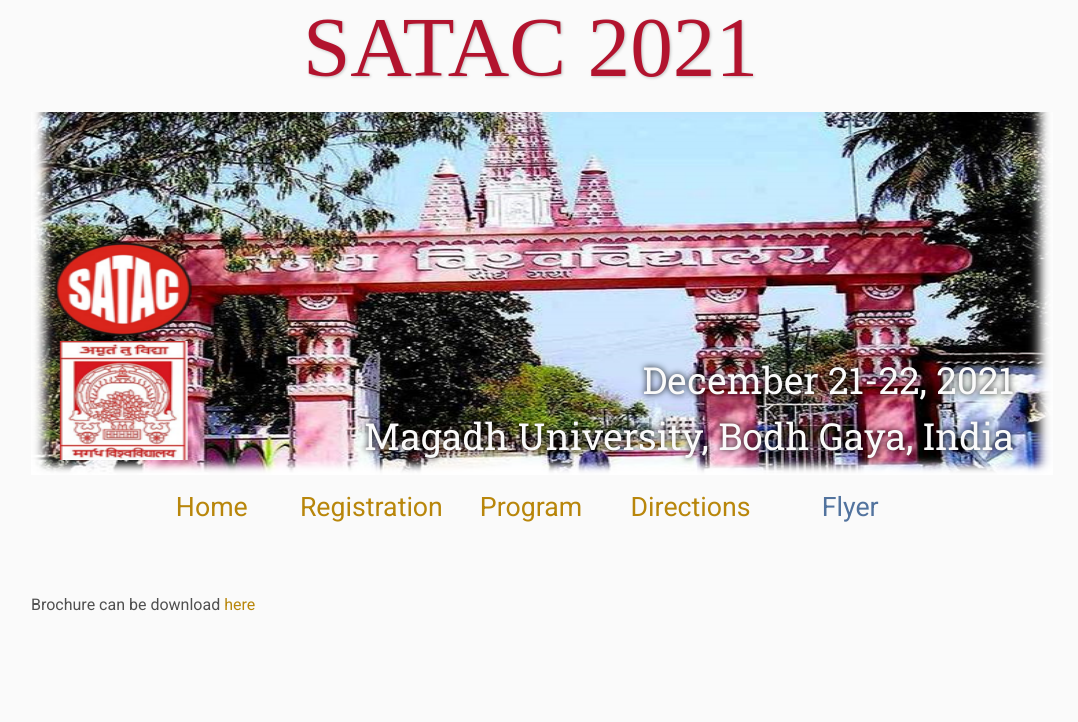
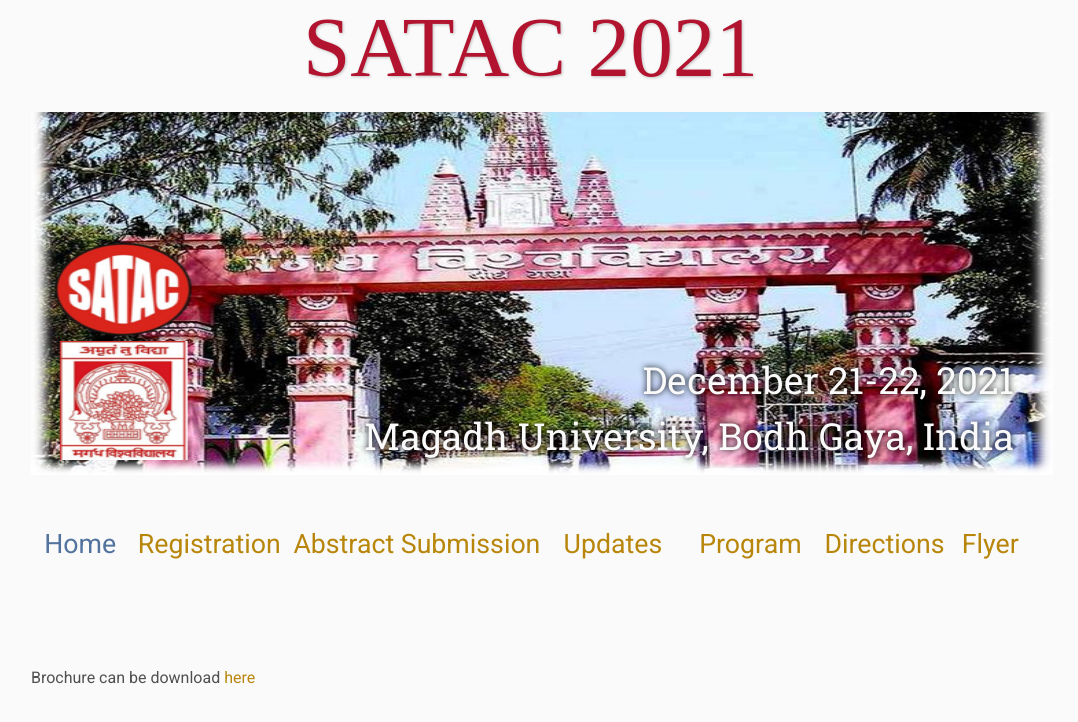
Before and after one commit to satac2021/satac2021.github.io, a plain HTML site: page flyer/index.html in a window 1280 px wide. Shown: the whole page, without its empty margins (109-1187 px from the left). Drawn offline with Linux system fonts and the light colour scheme; files that its build step writes are made by us from their sources.

Commit message:
Add files via upload

```diff
--- a/flyer/index.html
+++ b/flyer/index.html
@@ -23,19 +23,32 @@
         December 21-22, 2021 <br>
         Magadh University, Bodh Gaya, India</div>
     </div>
-    <table class="navigation">
+
+    <table class="navigation" style="width: 996px; height: 101px;">
       <tbody>
         <tr>
-          <td class="navigation"> <a title="Conference Home Page" href=".">Home</a>
-          </td>
-          <td class="navigation"> <a title="Register for the Conference" href="registration">Registration</a>
-          </td>
-          <td class="navigation"> <a title="Conference Program" href="program">Program</a>
-          </td>
-          <td class="navigation"> <a title="Directions to the Conference" href="directions">Directions</a>
-          </td>
-          <td class="navigation"> <a class="current" title="Conference Flyer" href="flyer">Flyer</a>
-          </td>
+          <td class="navigation" style="width: 110.283px;"> <a class="current"
+
+              title="Conference Home Page" href=".">Home</a> </td>
+          <td class="navigation" style="width: 187.183px;"> <a title="Register for the Conference"
+
+              href="registration">Registration</a> </td>
+          <td class="navigation" style="width: 187.183px;"> <a title="Abstract Submission"
+
+              href="Abstract_Submission/index.html" target="_top">Abstract
+              Submission</a> </td>
+          <td class="navigation" style="width: 187.183px;"> <a title="Updates"
+
+              href="Updates/index.html" target="_top">Updates</a> </td>
+          <td class="navigation" style="width: 160.2px;"> <a title="Conference Program"
+
+              href="program">Program</a> </td>
+          <td class="navigation" style="width: 149.433px;"> <a title="Directions to the Conference"
+
+              href="directions">Directions</a> </td>
+          <td class="navigation" style="width: 91.417px;"> <a title="Conference Flyer"
+
+              href="flyer">Flyer</a> </td>
         </tr>
       </tbody>
     </table>
```
